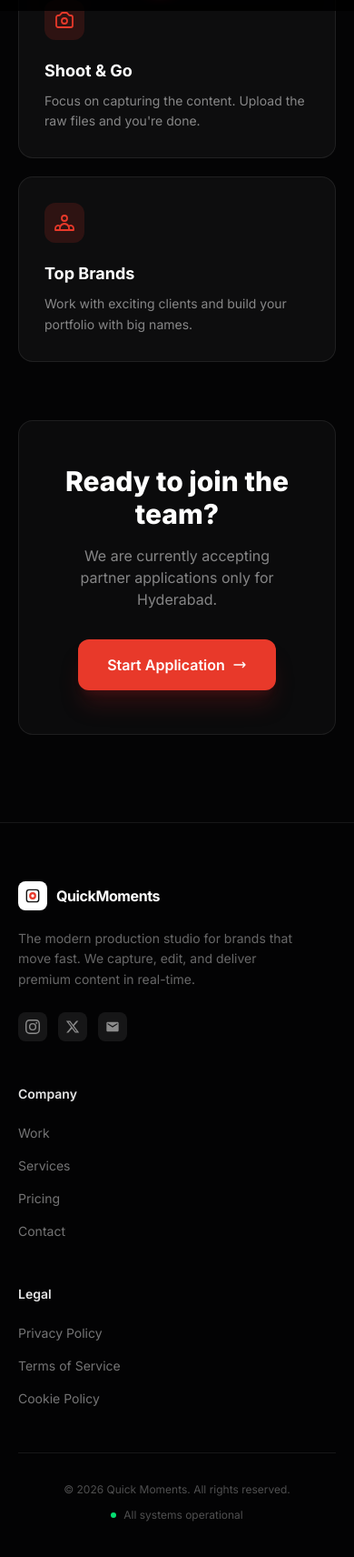
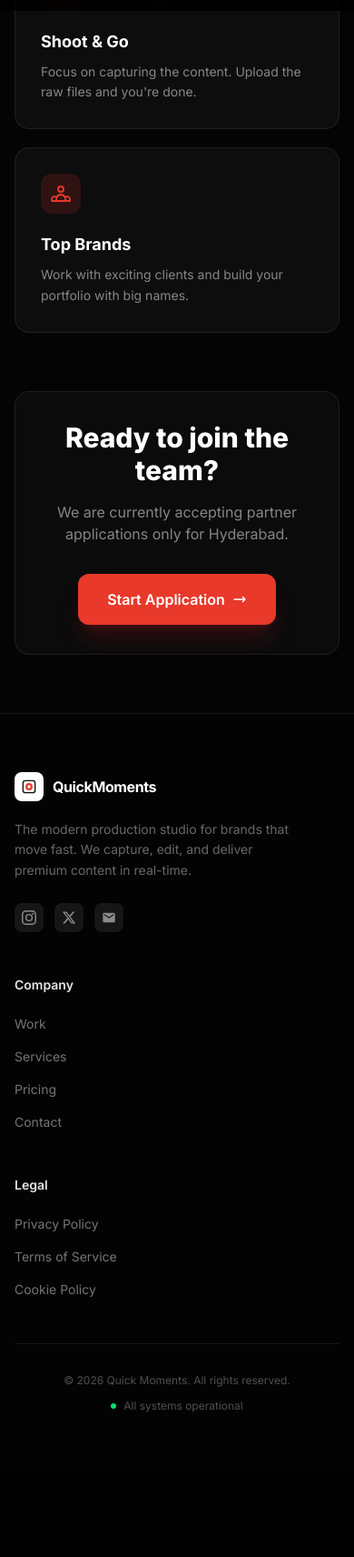
Before and after one commit to byquickmoments/quickmoments-v2, a Next.js app: page /partners in a window 390 px wide. Shown: the part 832-2544 px from the top of the page at 91% size. After the commit the page ends 2514 px from the top, so only its background shows below. Built offline with nearby package versions, Linux system fonts and the light colour scheme.

Commit message:
Add files via upload

```diff
--- a/src/app/layout.tsx
+++ b/src/app/layout.tsx
@@ -31,7 +31,7 @@ export default function RootLayout({
 }>) {
   return (
     <html lang="en">
-      <body className="antialiased pb-safe">
+      <body className="antialiased safe-area-pb overflow-x-hidden">
         {children}
         {/* Instagram-style bottom nav — mobile only */}
         <BottomNav />
--- a/src/app/page.tsx
+++ b/src/app/page.tsx
@@ -9,7 +9,7 @@ import Footer from "@/components/Footer";
 
 export default function Home() {
   return (
-    <main className="bg-black min-h-screen">
+    <main className="bg-black min-h-screen overflow-x-hidden w-full max-w-full">
       <Header />
       <Hero />
       <Services />
--- a/src/components/About.tsx
+++ b/src/components/About.tsx
@@ -2,7 +2,7 @@ export default function About() {
   return (
     <>
       {/* About / SEO Section */}
-      <section className="py-20 px-5 border-t border-white/8">
+      <section className="py-12 md:py-20 px-4 sm:px-5 border-t border-white/8 w-full overflow-hidden">
         <div className="max-w-3xl mx-auto text-center">
           <h2 className="text-3xl md:text-4xl font-extrabold tracking-tight text-white mb-6">
             Instant Reel Makers in Hyderabad
@@ -18,7 +18,7 @@ export default function About() {
       </section>
 
       {/* Final CTA Section */}
-      <section className="py-28 px-5">
+      <section className="py-16 md:py-28 px-4 sm:px-5 w-full overflow-hidden">
         <div className="max-w-3xl mx-auto text-center">
           {/* Glow */}
           <div className="pointer-events-none absolute left-1/2 -translate-x-1/2 w-[600px] h-[300px] bg-red-900/20 rounded-full blur-[100px] -z-10" />
--- a/src/components/Footer.tsx
+++ b/src/components/Footer.tsx
@@ -2,8 +2,8 @@ export default function Footer() {
   const year = new Date().getFullYear();
 
   return (
-    <footer className="border-t border-white/8 bg-zinc-950/40">
-      <div className="max-w-6xl mx-auto px-5 py-16">
+    <footer className="border-t border-white/8 bg-zinc-950/40 w-full overflow-hidden">
+      <div className="max-w-6xl mx-auto px-4 sm:px-5 py-16">
         {/* Top row */}
         <div className="grid grid-cols-1 md:grid-cols-3 gap-12 mb-12">
           {/* Col 1: Brand */}
--- a/src/components/ForCreators.tsx
+++ b/src/components/ForCreators.tsx
@@ -31,7 +31,7 @@ const benefits = [
 
 export default function ForCreators() {
   return (
-    <section id="for-creators" className="py-24 px-5 bg-zinc-950/50 border-t border-white/8">
+    <section id="for-creators" className="py-16 md:py-24 px-4 sm:px-5 bg-zinc-950/50 border-t border-white/8 w-full overflow-hidden">
       <div className="max-w-6xl mx-auto">
         {/* Header */}
         <div className="text-center mb-16">
@@ -78,7 +78,7 @@ export default function ForCreators() {
         </div>
 
         {/* Bottom CTA */}
-        <div className="mt-16 text-center rounded-2xl border border-white/8 bg-white/[0.03] p-12">
+        <div className="mt-16 text-center rounded-2xl border border-white/8 bg-white/[0.03] p-8 md:p-12">
           <h3 className="text-3xl md:text-4xl font-extrabold text-white mb-4">
             Ready to join the team?
           </h3>
--- a/src/components/Hero.tsx
+++ b/src/components/Hero.tsx
@@ -1,6 +1,6 @@
 export default function Hero() {
   return (
-    <section className="relative min-h-screen flex flex-col items-center justify-center px-5 overflow-hidden
+    <section className="relative min-h-screen flex flex-col items-center justify-center px-4 sm:px-5 overflow-hidden w-full max-w-full
       pt-10 pb-10 md:pt-24 md:pb-16">
 
       {/* Layered ambient lighting */}
@@ -69,7 +69,7 @@ export default function Hero() {
         </div>
 
         {/* Stats row */}
-        <div className="flex items-center gap-6 mt-10 pt-8 border-t border-white/[0.07] w-full justify-center">
+        <div className="flex flex-wrap items-center gap-4 sm:gap-6 mt-10 pt-8 border-t border-white/[0.07] w-full justify-center">
           {[
             { value: "200+", label: "Reels Delivered" },
             { value: "48h", label: "Avg. Turnaround" },
@@ -124,7 +124,7 @@ export default function Hero() {
           </div>
         </div>
         {/* Card shadow blur */}
-        <div className="absolute -inset-4 bg-red-900/10 rounded-3xl blur-2xl -z-10" />
+        <div className="absolute -inset-2 md:-inset-4 bg-red-900/10 rounded-3xl blur-2xl -z-10" />
       </div>
     </section>
   );
--- a/src/components/Pricing.tsx
+++ b/src/components/Pricing.tsx
@@ -44,7 +44,7 @@ function Check({ red }: { red?: boolean }) {
 
 export default function Pricing() {
   return (
-    <section id="pricing" className="py-20 md:py-28 px-5">
+    <section id="pricing" className="py-16 md:py-28 px-4 sm:px-5 w-full overflow-hidden">
       <div className="max-w-6xl mx-auto">
         {/* Header */}
         <div className="mb-12 md:mb-16">
@@ -57,8 +57,8 @@ export default function Pricing() {
           </p>
         </div>
 
-        {/* Cards — 2-col on mobile, 4-col on desktop */}
-        <div className="grid grid-cols-2 lg:grid-cols-4 gap-3 md:gap-5">
+        {/* Cards — 1-col on mobile, 4-col on desktop */}
+        <div className="grid grid-cols-1 md:grid-cols-2 lg:grid-cols-4 gap-4 md:gap-5">
           {plans.map((plan) => (
             <div
               key={plan.name}
--- a/src/components/Services.tsx
+++ b/src/components/Services.tsx
@@ -43,7 +43,7 @@ const services = [
 
 export default function Services() {
   return (
-    <section id="services" className="py-20 md:py-28 px-5">
+    <section id="services" className="py-16 md:py-28 px-4 sm:px-5 w-full overflow-hidden">
       <div className="max-w-6xl mx-auto">
         {/* Section header */}
         <div className="mb-12 md:mb-16">
```
